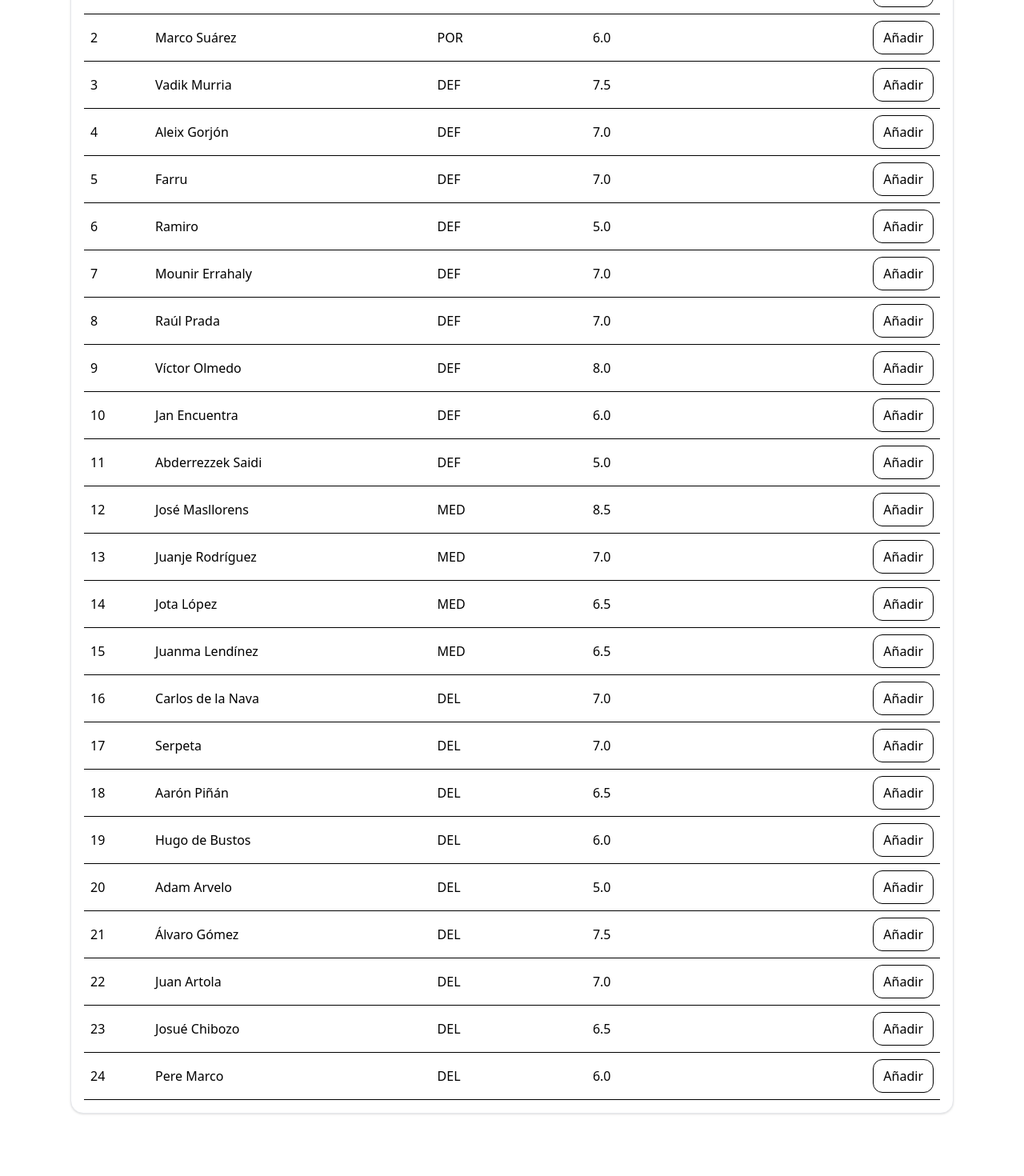
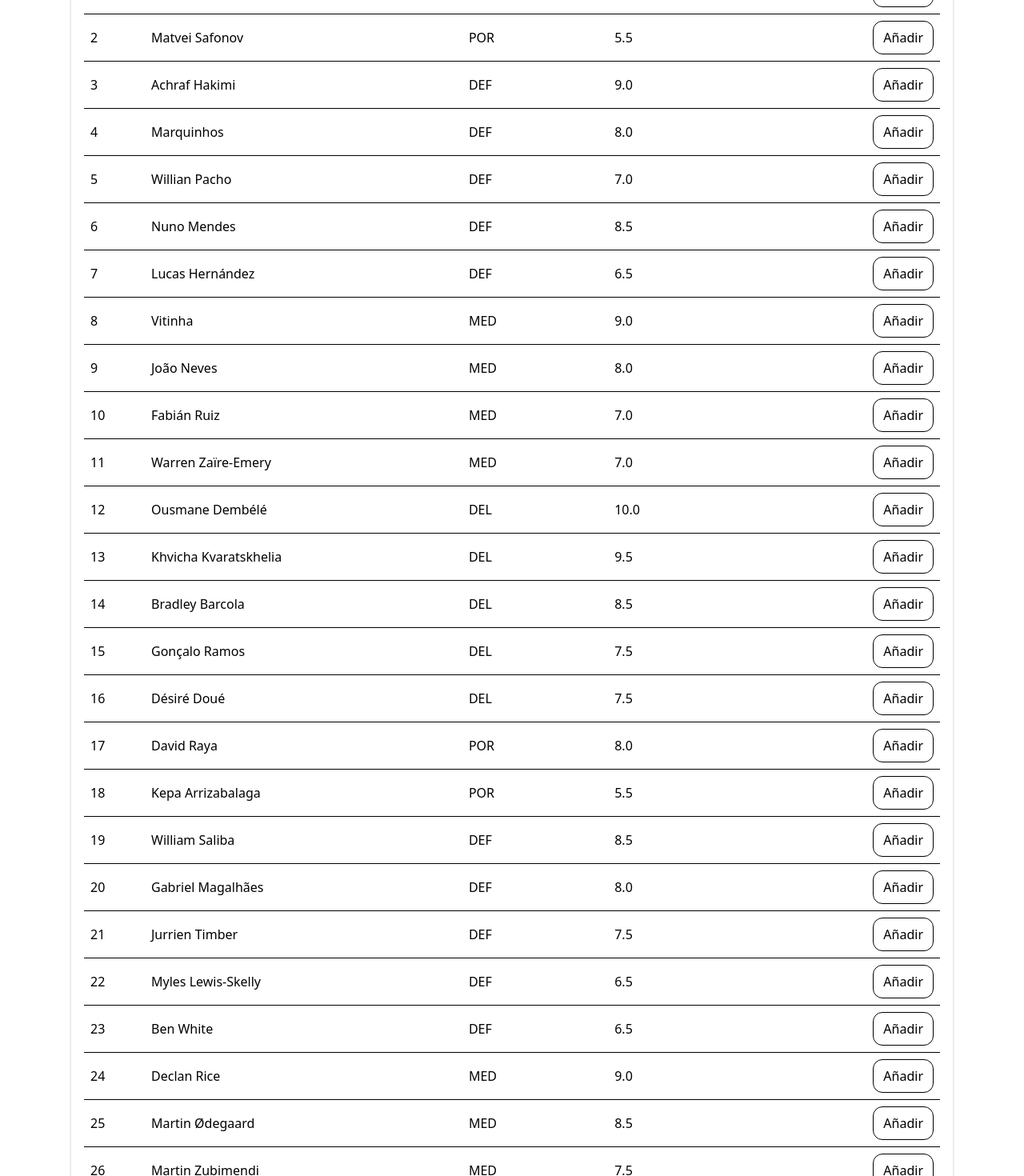
Before and after one commit to alvarotorrensmartin-hash/fantasy-unionistas, a React (Vite) app: page /jugadores in a window 1280 px wide. Shown: the part 300-1770 px from the top of the page at 80% size. Before the commit the page ends 1716 px from the top, so only its background shows below. Built offline with nearby package versions, Linux system fonts and the light colour scheme; no server answers.

Commit message:
jugadores Champions

```diff
--- a/src/components/PlayerCard.jsx
+++ b/src/components/PlayerCard.jsx
@@ -20,7 +20,7 @@ export default function PlayerCard({
     >
       <div className="overflow-hidden rounded-xl bg-gray-100">
         <img
-          src={player.photo}
+          src={player.photo || "/players/default-player.png"}
           alt={player.name}
           className="h-36 w-full object-cover object-top transition duration-300 group-hover:scale-105 sm:h-48 lg:h-56"
         />
--- a/src/data/competitions.js
+++ b/src/data/competitions.js
@@ -1,15 +1,15 @@
 export const competitions = [
   {
-    id: "liga-demo",
-    name: "Última jornada de Liga",
-    description: "Primera prueba del Fantasy antes del verano",
+    id: "champions-final",
+    name: "Final Champions League",
+    description: "Fantasy especial para la final PSG vs Arsenal",
     status: "open",
-    activeGameweekId: "jornada-38",
+    activeGameweekId: "champions-final-2026",
     gameweeks: [
       {
-        id: "jornada-38",
-        name: "Jornada 38",
-        deadline: "2026-05-30T14:00:00",
+        id: "champions-final-2026",
+        name: "Final Champions 2026",
+        deadline: "2026-05-30T17:30:00",
         status: "open",
       },
     ],
--- a/src/data/players.js
+++ b/src/data/players.js
@@ -1,201 +1,314 @@
 export const players = [
-  // PORTEROS
+  // PSG - PORTEROS
   {
     id: 1,
-    name: "Salvi Carrasco",
+    name: "Lucas Chevalier",
+    team: "PSG",
     position: "POR",
-    price: 8.5,
-    number: 1,
-    photo: "/players/Salvi.png",
+    price: 7.5,
+    number: 30,
+    photo: "/players/champions/chevalier.png",
   },
   {
     id: 2,
-    name: "Marco Suárez",
+    name: "Matvei Safonov",
+    team: "PSG",
     position: "POR",
-    price: 6.0,
-    number: 13,
-    photo: "/players/MarcoCoronas.png",
+    price: 5.5,
+    number: 39,
+    photo: "/players/champions/safonov.png",
   },
 
-  // DEFENSAS
+  // PSG - DEFENSAS
   {
     id: 3,
-    name: "Vadik Murria",
+    name: "Achraf Hakimi",
+    team: "PSG",
     position: "DEF",
-    price: 7.5,
-    number: 16,
-    photo: "/players/VadikMurria.png",
+    price: 9.0,
+    number: 2,
+    photo: "/players/champions/hakimi.png",
   },
   {
     id: 4,
-    name: "Aleix Gorjón",
+    name: "Marquinhos",
+    team: "PSG",
     position: "DEF",
-    price: 7.0,
-    number: 3,
-    photo: "/players/Gorjón.png",
+    price: 8.0,
+    number: 5,
+    photo: "/players/champions/marquinhos.png",
   },
   {
     id: 5,
-    name: "Farru",
+    name: "Willian Pacho",
+    team: "PSG",
     position: "DEF",
     price: 7.0,
-    number: 5,
-    photo: "/players/Farru.png",
+    number: 51,
+    photo: "/players/champions/pacho.png",
   },
   {
     id: 6,
-    name: "Ramiro",
+    name: "Nuno Mendes",
+    team: "PSG",
     position: "DEF",
-    price: 5.0,
-    number: 4,
-    photo: "/players/Ramiro.png",
+    price: 8.5,
+    number: 25,
+    photo: "/players/champions/nuno-mendes.png",
   },
   {
     id: 7,
-    name: "Mounir Errahaly",
+    name: "Lucas Hernández",
+    team: "PSG",
     position: "DEF",
-    price: 7.0,
-    number: 17,
-    photo: "/players/Mounir.png",
+    price: 6.5,
+    number: 21,
+    photo: "/players/champions/lucas-hernandez.png",
   },
+
+  // PSG - MEDIOS
   {
     id: 8,
-    name: "Raúl Prada",
-    position: "DEF",
-    price: 7.0,
-    number: 19,
-    photo: "/players/RaúlPrada.png",
+    name: "Vitinha",
+    team: "PSG",
+    position: "MED",
+    price: 9.0,
+    number: 17,
+    photo: "/players/champions/vitinha.png",
   },
   {
     id: 9,
-    name: "Víctor Olmedo",
-    position: "DEF",
+    name: "João Neves",
+    team: "PSG",
+    position: "MED",
     price: 8.0,
-    number: 2,
-    photo: "/players/Olmedo.png",
+    number: 87,
+    photo: "/players/champions/joao-neves.png",
   },
   {
     id: 10,
-    name: "Jan Encuentra",
-    position: "DEF",
-    price: 6.0,
-    number: 20,
-    photo: "/players/JanEncuentra.png",
+    name: "Fabián Ruiz",
+    team: "PSG",
+    position: "MED",
+    price: 7.0,
+    number: 8,
+    photo: "/players/champions/fabian.png",
   },
   {
     id: 11,
-    name: "Abderrezzek Saidi",
-    position: "DEF",
-    price: 5.0,
-    number: 14,
-    photo: "/players/Saidi.png",
+    name: "Warren Zaïre-Emery",
+    team: "PSG",
+    position: "MED",
+    price: 7.0,
+    number: 33,
+    photo: "/players/champions/zaire-emery.png",
   },
 
-  // CENTROCAMPISTAS
+  // PSG - DELANTEROS
   {
     id: 12,
-    name: "José Masllorens",
-    position: "MED",
-    price: 8.5,
-    number: 24,
-    photo: "/players/Masllorens.png",
+    name: "Ousmane Dembélé",
+    team: "PSG",
+    position: "DEL",
+    price: 10.0,
+    number: 10,
+    photo: "/players/champions/dembele.png",
   },
   {
     id: 13,
-    name: "Juanje Rodríguez",
-    position: "MED",
-    price: 7.0,
-    number: 6,
-    photo: "/players/Juanje.png",
+    name: "Khvicha Kvaratskhelia",
+    team: "PSG",
+    position: "DEL",
+    price: 9.5,
+    number: 7,
+    photo: "/players/champions/kvaratskhelia.png",
   },
   {
     id: 14,
-    name: "Jota López",
-    position: "MED",
-    price: 6.5,
-    number: 8,
-    photo: "/players/Jota.png",
+    name: "Bradley Barcola",
+    team: "PSG",
+    position: "DEL",
+    price: 8.5,
+    number: 29,
+    photo: "/players/champions/barcola.png",
   },
   {
     id: 15,
-    name: "Juanma Lendínez",
-    position: "MED",
-    price: 6.5,
-    number: 22,
-    photo: "/players/Juanma.png",
+    name: "Gonçalo Ramos",
+    team: "PSG",
+    position: "DEL",
+    price: 7.5,
+    number: 9,
+    photo: "/players/champions/goncalo-ramos.png",
+  },
+  {
+    id: 16,
+    name: "Désiré Doué",
+    team: "PSG",
+    position: "DEL",
+    price: 7.5,
+    number: 14,
+    photo: "/players/champions/doue.png",
   },
 
-  // DELANTEROS
-  {
-    id: 16,
-    name: "Carlos de la Nava",
-    position: "DEL",
-    price: 7.0,
-    number: 10,
-    photo: "/players/DeLaNava.png",
-  },
+  // ARSENAL - PORTEROS
   {
     id: 17,
-    name: "Serpeta",
-    position: "DEL",
-    price: 7.0,
-    number: 9,
-    photo: "/players/Serpeta.png",
+    name: "David Raya",
+    team: "Arsenal",
+    position: "POR",
+    price: 8.0,
+    number: 1,
+    photo: "/players/champions/raya.png",
   },
   {
     id: 18,
-    name: "Aarón Piñán",
-    position: "DEL",
-    price: 6.5,
-    number: 23,
-    photo: "/players/AarónPiñán.png",
+    name: "Kepa Arrizabalaga",
+    team: "Arsenal",
+    position: "POR",
+    price: 5.5,
+    number: 13,
+    photo: "/players/champions/kepa.png",
   },
+
+  // ARSENAL - DEFENSAS
   {
     id: 19,
-    name: "Hugo de Bustos",
-    position: "DEL",
-    price: 6.0,
-    number: 18,
-    photo: "/players/HugoDeBustos.png",
+    name: "William Saliba",
+    team: "Arsenal",
+    position: "DEF",
+    price: 8.5,
+    number: 2,
+    photo: "/players/champions/saliba.png",
   },
   {
     id: 20,
-    name: "Adam Arvelo",
-    position: "DEL",
-    price: 5.0,
-    number: 7,
-    photo: "/players/AdamArvelo.png",
+    name: "Gabriel Magalhães",
+    team: "Arsenal",
+    position: "DEF",
+    price: 8.0,
+    number: 6,
+    photo: "/players/champions/gabriel.png",
   },
   {
     id: 21,
-    name: "Álvaro Gómez",
-    position: "DEL",
+    name: "Jurrien Timber",
+    team: "Arsenal",
+    position: "DEF",
     price: 7.5,
-    number: 11,
-    photo: "/players/ÁlvaroGómez.png",
+    number: 12,
+    photo: "/players/champions/timber.png",
   },
   {
     id: 22,
-    name: "Juan Artola",
-    position: "DEL",
-    price: 7.0,
-    number: 12,
-    photo: "/players/Artola.png",
+    name: "Myles Lewis-Skelly",
+    team: "Arsenal",
+    position: "DEF",
+    price: 6.5,
+    number: 49,
+    photo: "/players/champions/lewis-skelly.png",
   },
   {
     id: 23,
-    name: "Josué Chibozo",
-    position: "DEL",
+    name: "Ben White",
+    team: "Arsenal",
+    position: "DEF",
     price: 6.5,
-    number: 15,
-    photo: "/players/Chibozo.png",
+    number: 4,
+    photo: "/players/champions/ben-white.png",
+  },
+
+  // ARSENAL - MEDIOS
+  {
+    id: 24,
+    name: "Declan Rice",
+    team: "Arsenal",
+    position: "MED",
+    price: 9.0,
+    number: 41,
+    photo: "/players/champions/rice.png",
   },
   {
-    id: 24,
-    name: "Pere Marco",
+    id: 25,
+    name: "Martin Ødegaard",
+    team: "Arsenal",
+    position: "MED",
+    price: 8.5,
+    number: 8,
+    photo: "/players/champions/odegaard.png",
+  },
+  {
+    id: 26,
+    name: "Martin Zubimendi",
+    team: "Arsenal",
+    position: "MED",
+    price: 7.5,
+    number: 36,
+    photo: "/players/champions/zubimendi.png",
+  },
+  {
+    id: 27,
+    name: "Mikel Merino",
+    team: "Arsenal",
+    position: "MED",
+    price: 7.0,
+    number: 23,
+    photo: "/players/champions/merino.png",
+  },
+  {
+    id: 28,
+    name: "Eberechi Eze",
+    team: "Arsenal",
+    position: "MED",
+    price: 8.0,
+    number: 10,
+    photo: "/players/champions/eze.png",
+  },
+
+  // ARSENAL - DELANTEROS
+  {
+    id: 29,
+    name: "Bukayo Saka",
+    team: "Arsenal",
     position: "DEL",
-    price: 6.0,
-    number: 21,
-    photo: "/players/PereMarco.png",
+    price: 10.0,
+    number: 7,
+    photo: "/players/champions/saka.png",
+  },
+  {
+    id: 30,
+    name: "Viktor Gyökeres",
+    team: "Arsenal",
+    position: "DEL",
+    price: 9.5,
+    number: 14,
+    photo: "/players/champions/gyokeres.png",
+  },
+  {
+    id: 31,
+    name: "Gabriel Martinelli",
+    team: "Arsenal",
+    position: "DEL",
+    price: 8.0,
+    number: 11,
+    photo: "/players/champions/martinelli.png",
+  },
+  {
+    id: 32,
+    name: "Kai Havertz",
+    team: "Arsenal",
+    position: "DEL",
+    price: 8.0,
+    number: 29,
+    photo: "/players/champions/havertz.png",
+  },
+  {
+    id: 33,
+    name: "Leandro Trossard",
+    team: "Arsenal",
+    position: "DEL",
+    price: 7.0,
+    number: 19,
+    photo: "/players/champions/trossard.png",
   },
 ];
```
Also changed, not shown: public/players/default-player.png (added).
